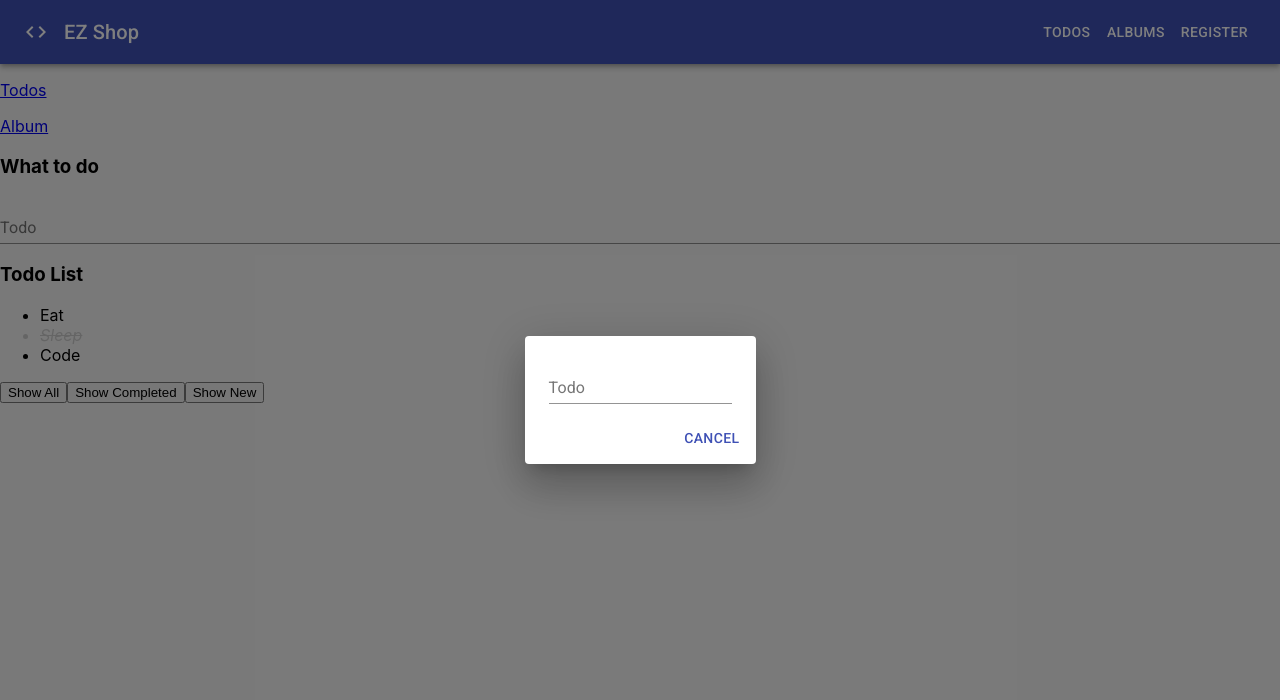
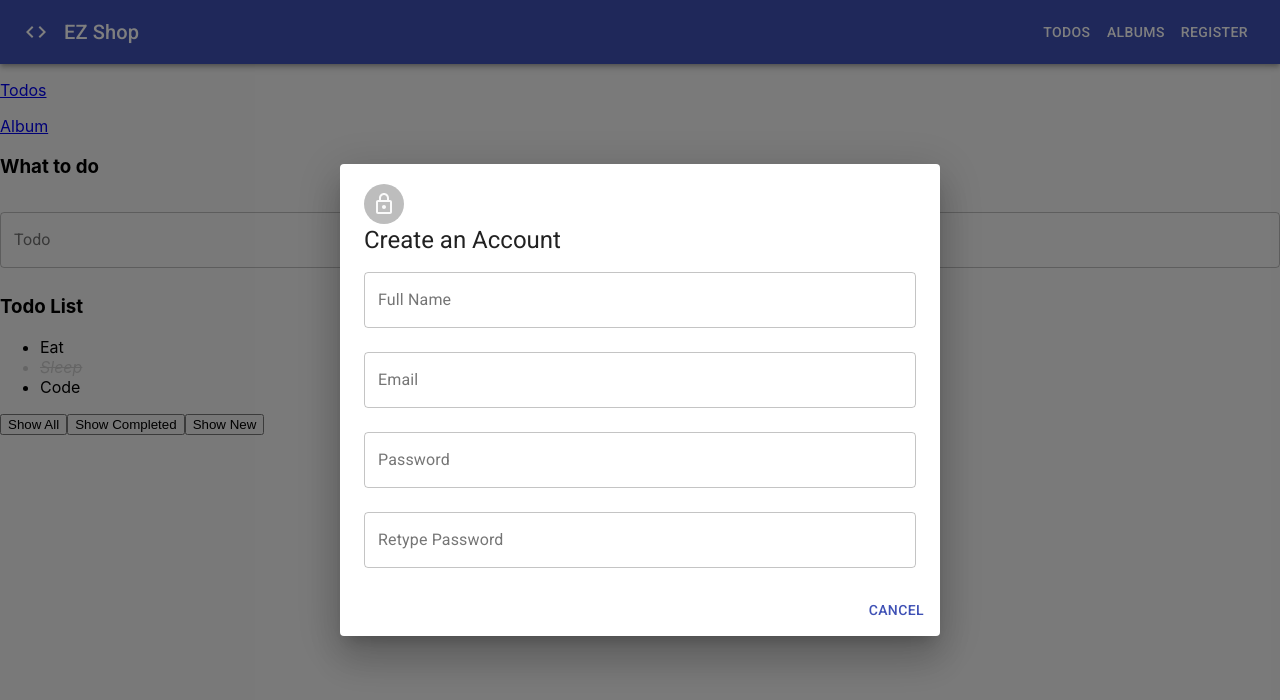
Before and after one commit to nghiemph95/React_Learning, a React (Create React App) app in the folder 02_react_learning/learn_reactjs_next/: page /todos in a window 1280 px wide. Both pictures are taken after a click on the button "REGISTER". Shown: the top 700 px of the page. Built offline with nearby package versions, Linux system fonts and the light colour scheme; no server answers.

Commit message:
Updated: 22-01-2023 21:12:50

```diff
--- a/02_react_learning/learn_reactjs_next/src/components/form-controls/InputField/index.jsx
+++ b/02_react_learning/learn_reactjs_next/src/components/form-controls/InputField/index.jsx
@@ -25,6 +25,8 @@ function InputField(props) {
       name={name}
       control={form.control}
       as={TextField}
+      margin="normal"
+      variant="outlined"
       fullWidth
       label={label}
       disabled={disabled}
--- a/02_react_learning/learn_reactjs_next/src/features/Auth/components/RegisterForm/index.jsx
+++ b/02_react_learning/learn_reactjs_next/src/features/Auth/components/RegisterForm/index.jsx
@@ -1,4 +1,6 @@
 import { yupResolver } from '@hookform/resolvers/yup';
+import { Avatar, Typography } from '@material-ui/core';
+import { LockOutlined } from '@material-ui/icons';
 import InputField from 'components/form-controls/InputField';
 import PropTypes from 'prop-types';
 import React from 'react';
@@ -35,9 +37,22 @@ function RegisterForm(props) {
   };
 
   return (
-    <form onSubmit={form.handleSubmit(handleSubmit)}>
-      <InputField name="title" form={form} label="Todo" />
-    </form>
+    <div>
+      <Avatar>
+        <LockOutlined></LockOutlined>
+      </Avatar>
+
+      <Typography component="h3" variant="h5">
+        Create an Account
+      </Typography>
+
+      <form onSubmit={form.handleSubmit(handleSubmit)}>
+        <InputField name="fullName" form={form} label="Full Name" />
+        <InputField name="email" form={form} label="Email" />
+        <InputField name="password" form={form} label="Password" />
+        <InputField name="retypePassword" form={form} label="Retype Password" />
+      </form>
+    </div>
   );
 }
 
```
